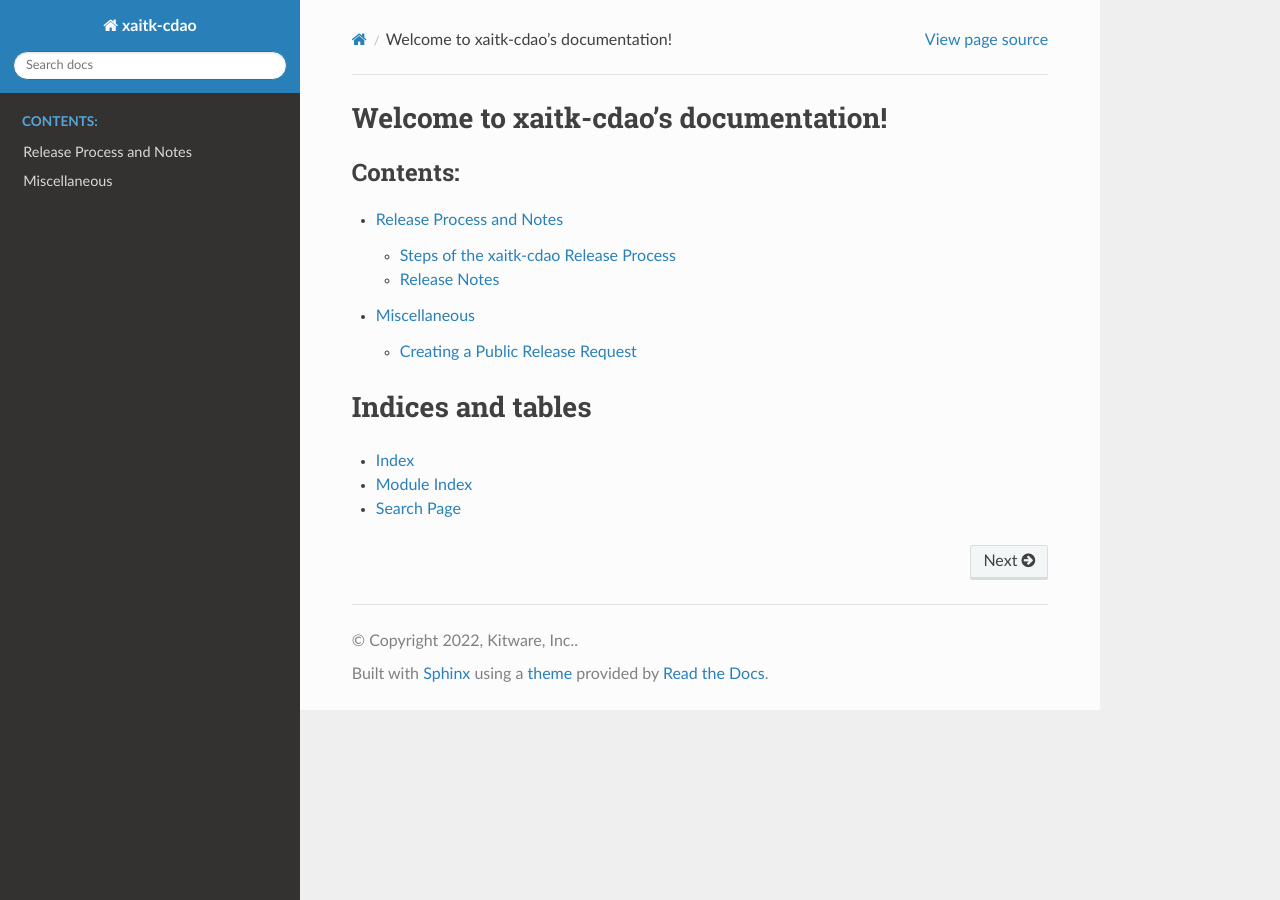
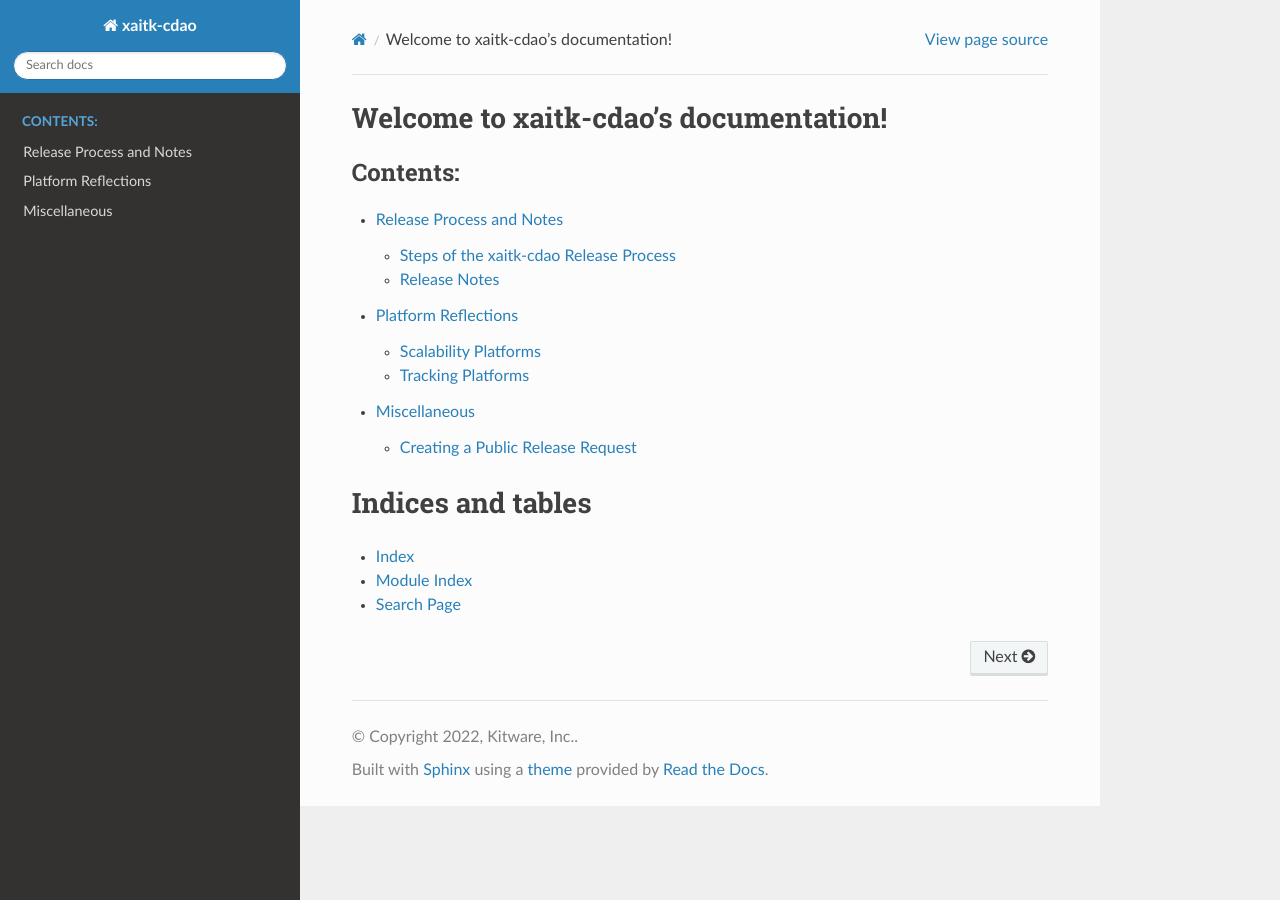
Before and after one commit to Kitware/xaitk-jatic, a Sphinx documentation site: the page built from docs/index.rst, in a window 1280 px wide. Built offline with Sphinx 7.4.7 and the Read the Docs theme 2.0.0, drawn with Linux system fonts in a browser that asks for light colours.

Commit message:
Added stubs for platform reflection documentation

```diff
--- a/docs/index.rst
+++ b/docs/index.rst
@@ -11,6 +11,7 @@ Welcome to xaitk-cdao's documentation!
    :caption: Contents:
 
    releasing
+   platform_reflections
    miscellaneous
 
 
--- /dev/null
+++ b/docs/platform_reflections.rst
@@ -0,0 +1,8 @@
+Platform Reflections
+====================
+
+.. toctree::
+   :maxdepth: 2
+
+   platform_reflections/scalability
+   platform_reflections/tracking
--- /dev/null
+++ b/docs/platform_reflections/scalability.rst
@@ -0,0 +1,7 @@
+#####################
+Scalability Platforms
+#####################
+
+
+Pytorch Lightning
+=================
--- /dev/null
+++ b/docs/platform_reflections/tracking.rst
@@ -0,0 +1,7 @@
+##################
+Tracking Platforms
+##################
+
+
+MLFlow
+======
```
